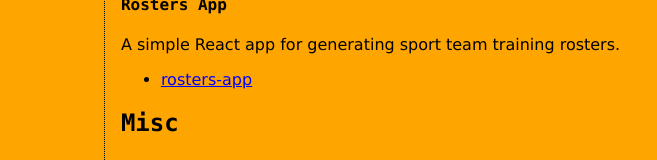
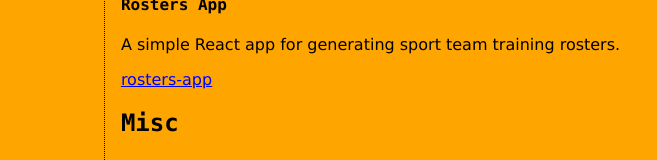
Before and after one commit to tuomin35/tuomin35.github.io, a plain HTML site: page index.html in a window 1280 px wide. Shown: the part 195-355 px from the top of the page, without its empty margins (0-657 px from the left). Drawn offline with Linux system fonts and the light colour scheme.

Commit message:
removed list element from rosters-app link

```diff
--- a/index.html
+++ b/index.html
@@ -19,9 +19,7 @@
           <h2>Projects</h2>
           <h4>Rosters App</h4>
           <p>A simple React app for generating sport team training rosters.</p>
-          <ul>
-            <li><span class="tooltip"><a href="https://tuomin35.github.io/rosters-app" target="_blank">rosters-app</a><span class="tooltiptext">https://tuomin35.github.io/rosters-app</span></span></li>
-          </ul>
+          <span class="tooltip"><a href="https://tuomin35.github.io/rosters-app" target="_blank">rosters-app</a><span class="tooltiptext">https://tuomin35.github.io/rosters-app</span></span>
         </div>
         <div id="misc">
           <h2>Misc</h2>
```
